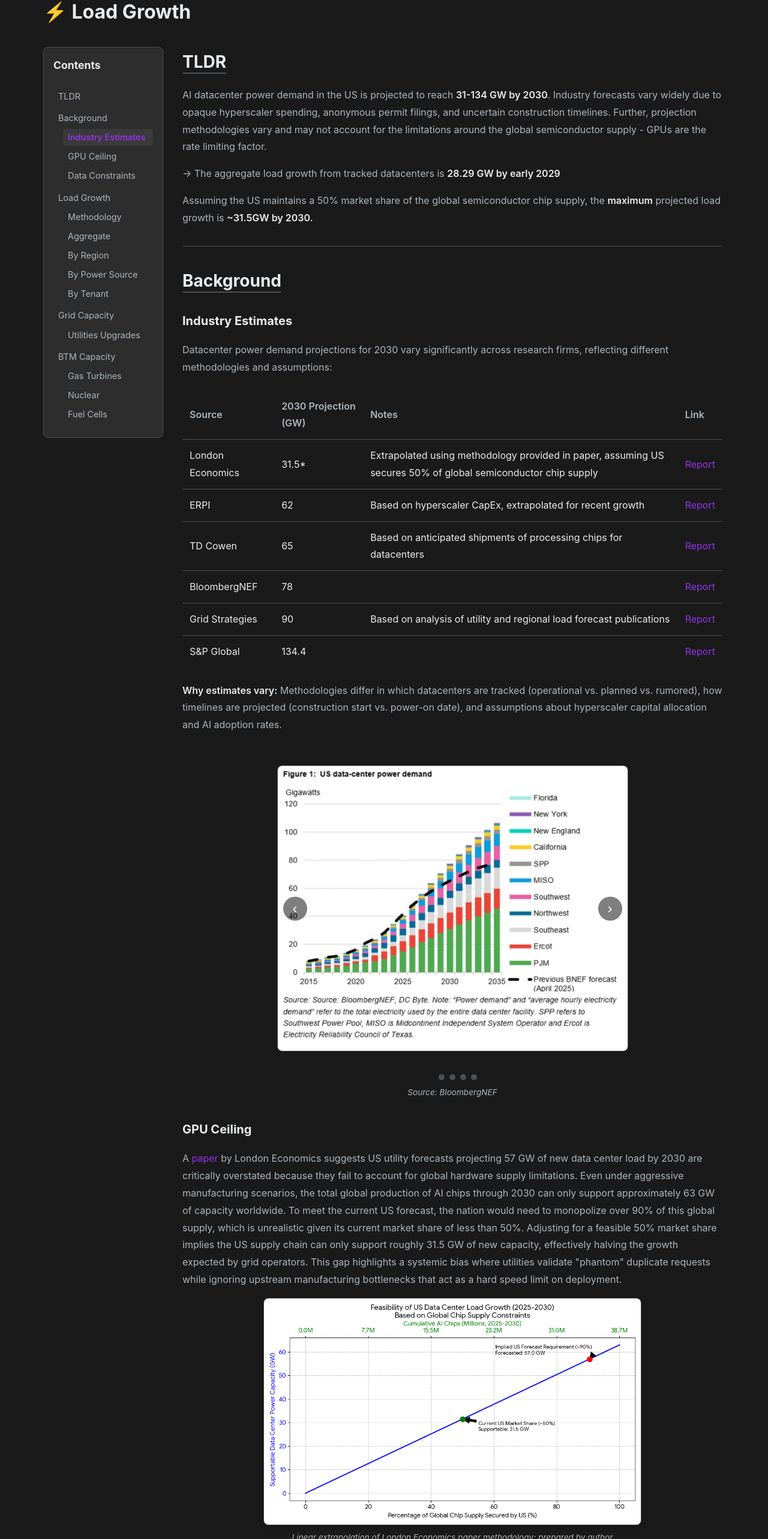
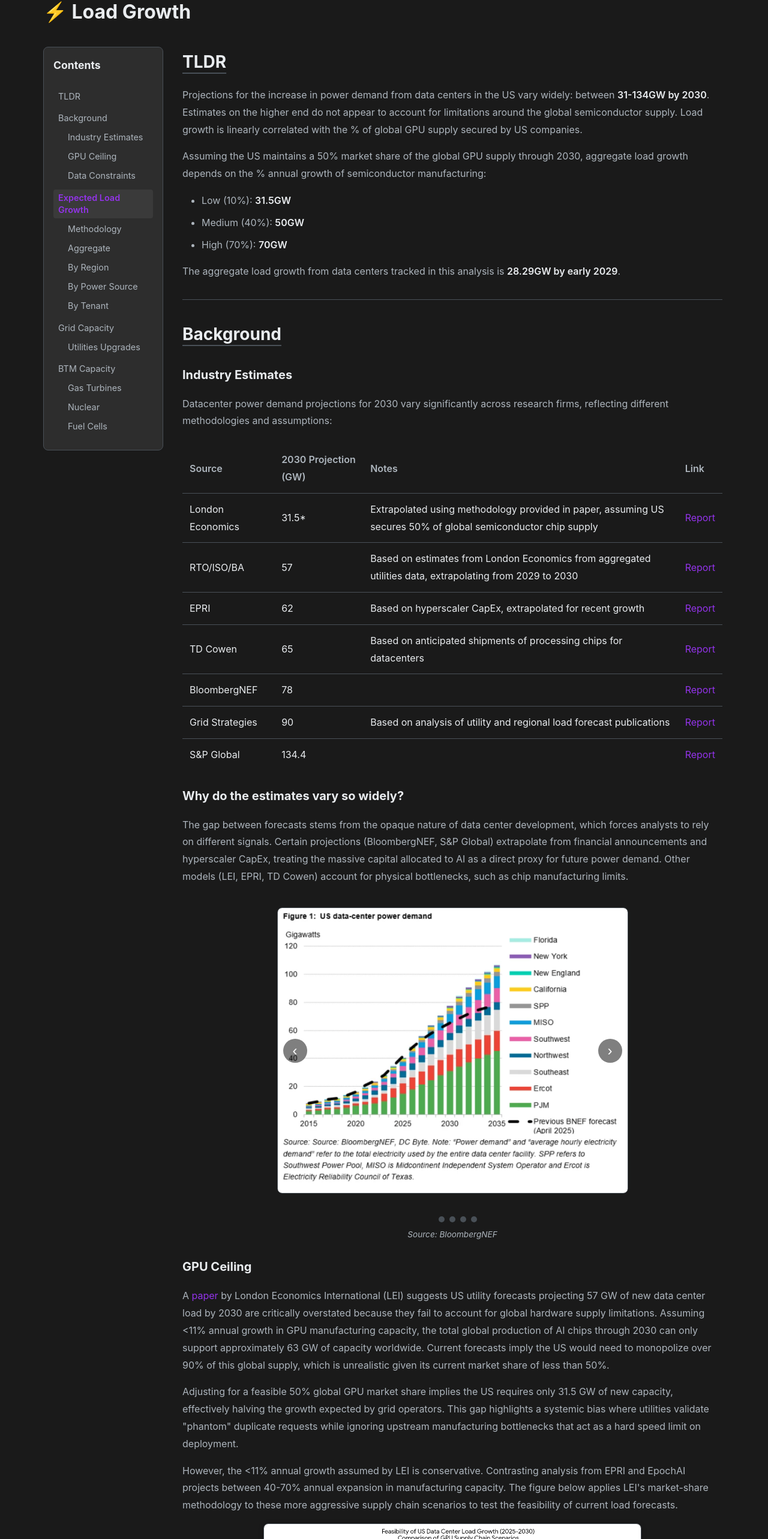
Before and after one commit to anranga95/ai-infra.fyi, a React (Vite) app: page /energy in a window 1280 px wide. Shown: the part 109-2675 px from the top of the page at 60% size. Built offline with nearby package versions, Linux system fonts and the light colour scheme.

Commit message:
Updated load growth page with epri supply chain

```diff
--- a/src/pages/LoadGrowthPage.tsx
+++ b/src/pages/LoadGrowthPage.tsx
@@ -13,7 +13,7 @@ function ImageCarousel({ images }: { images: { src: string; alt: string }[] }) {
   };
 
   return (
-    <div style={{ maxWidth: '65%', margin: '2rem auto' }}>
+    <div style={{ maxWidth: '65%', margin: '1rem auto' }}>
       <div style={{ position: 'relative', height: '520px', display: 'flex', alignItems: 'center', justifyContent: 'center' }}>
         <div style={{ position: 'relative', maxHeight: '100%', maxWidth: '100%', overflow: 'hidden', borderRadius: '8px' }}>
           <img
@@ -96,7 +96,7 @@ function ImageCarousel({ images }: { images: { src: string; alt: string }[] }) {
       {/* Caption */}
       <p style={{ fontSize: '0.85rem', color: 'var(--text-secondary)', fontStyle: 'italic', marginTop: '0.5rem', textAlign: 'center' }}>
         {currentIndex === 0 && 'Source: BloombergNEF'}
-        {currentIndex === 1 && 'Source: ERPI and EpochAI'}
+        {currentIndex === 1 && 'Source: EPRI and EpochAI'}
         {currentIndex === 2 && 'Source: GridStrategies'}
         {currentIndex === 3 && 'Source: S&P Global'}
         {currentIndex === 4 && 'Source: London Economics'}
@@ -244,7 +244,7 @@ function LoadGrowthPage() {
                   onClick={(e) => handleTocClick(e, 'load-growth')}
                   className={activeSection === 'load-growth' ? 'active' : ''}
                 >
-                  Load Growth
+                  Expected Load Growth
                 </a>
                 <ul style={{ listStyle: 'none', paddingLeft: '1rem', margin: '0.25rem 0' }}>
                   <li style={{ margin: '0.25rem 0' }}>
@@ -368,13 +368,18 @@ function LoadGrowthPage() {
         <div className="framework-content">
           <h2 id="tldr" style={{ marginTop: 0 }}>TLDR</h2>
           <p>
-            AI datacenter power demand in the US is projected to reach <strong>31-134 GW by 2030</strong>. Industry forecasts vary widely due to opaque hyperscaler spending, anonymous permit filings, and uncertain construction timelines. Further, projection methodologies vary and may not account for the limitations around the global semiconductor supply - GPUs are the rate limiting factor.
+            Projections for the increase in power demand from data centers in the US vary widely: between <strong>31-134GW by 2030</strong>. Estimates on the higher end do not appear to account for limitations around the global semiconductor supply. Load growth is linearly correlated with the % of global GPU supply secured by US companies.
           </p>
           <p>
-            → The aggregate load growth from tracked datacenters is <strong>28.29 GW by early 2029</strong>
+            Assuming the US maintains a 50% market share of the global GPU supply through 2030, aggregate load growth depends on the % annual growth of semiconductor manufacturing:
           </p>
+          <ul>
+            <li>Low (10%): <strong>31.5GW</strong></li>
+            <li>Medium (40%): <strong>50GW</strong></li>
+            <li>High (70%): <strong>70GW</strong></li>
+          </ul>
           <p>
-          Assuming the US maintains a 50% market share of the global semiconductor chip supply, the <strong>maximum</strong> projected load growth is <strong>~31.5GW by 2030.</strong>
+            The aggregate load growth from data centers tracked in this analysis is <strong>28.29GW by early 2029</strong>.
           </p>
 
           <hr style={{ margin: '2rem 0', border: 'none', borderTop: '1px solid var(--border)' }} />
@@ -402,7 +407,13 @@ function LoadGrowthPage() {
                 <td><a href="https://www.londoneconomics.com/wp-content/uploads/2025/07/LEI-Data-Center-Final-Report-07072025.pdf" target="_blank" rel="noopener noreferrer">Report</a></td>
               </tr>
               <tr>
-                <td>ERPI</td>
+                <td>RTO/ISO/BA</td>
+                <td>57</td>
+                <td>Based on estimates from London Economics from aggregated utilities data, extrapolating from 2029 to 2030</td>
+                <td><a href="https://www.londoneconomics.com/wp-content/uploads/2025/07/LEI-Data-Center-Final-Report-07072025.pdf" target="_blank" rel="noopener noreferrer">Report</a></td>
+              </tr>
+              <tr>
+                <td>EPRI</td>
                 <td>62</td>
                 <td>Based on hyperscaler CapEx, extrapolated for recent growth</td>
                 <td><a href="https://www.epri.com/research/products/000000003002033669" target="_blank" rel="noopener noreferrer">Report</a></td>
@@ -433,14 +444,14 @@ function LoadGrowthPage() {
               </tr>
             </tbody>
           </table>
+          <h3>Why do the estimates vary so widely?</h3>
           <p>
-            <strong>Why estimates vary:</strong> Methodologies differ in which datacenters are tracked (operational vs. planned vs. rumored), how timelines are projected (construction start vs. power-on date), and assumptions about hyperscaler capital allocation and AI adoption rates.
+            The gap between forecasts stems from the opaque nature of data center development, which forces analysts to rely on different signals. Certain projections (BloombergNEF, S&P Global) extrapolate from financial announcements and hyperscaler CapEx, treating the massive capital allocated to AI as a direct proxy for future power demand. Other models (LEI, EPRI, TD Cowen) account for physical bottlenecks, such as chip manufacturing limits.
           </p>
-
           <ImageCarousel
             images={[
               { src: '/images/bloomberg nef plot.png', alt: 'BloombergNEF Projection' },
-              { src: '/images/erpi plot.png', alt: 'ERPI Projection' },
+              { src: '/images/epri plot.png', alt: 'EPRI Projection' },
               { src: '/images/grid strategies plot.png', alt: 'Grid Strategies Projection' },
               { src: '/images/sp plot.png', alt: 'S&P Global Projection' },
               { src: '/images/le plot.png', alt: 'London Economics Projection' }
@@ -449,36 +460,38 @@ function LoadGrowthPage() {
 
           <h3 id="gpu-ceiling">GPU Ceiling</h3>
           <p>
-            A <a href="https://www.londoneconomics.com/wp-content/uploads/2025/07/LEI-Data-Center-Final-Report-07072025.pdf" target="_blank" rel="noopener noreferrer">paper</a> by London Economics suggests US utility forecasts projecting 57 GW of new data center load by 2030 are critically overstated because they fail to account for global hardware supply limitations. Even under aggressive manufacturing scenarios, the total global production of AI chips through 2030 can only support approximately 63 GW of capacity worldwide. To meet the current US forecast, the nation would need to monopolize over 90% of this global supply, which is unrealistic given its current market share of less than 50%. Adjusting for a feasible 50% market share implies the US supply chain can only support roughly 31.5 GW of new capacity, effectively halving the growth expected by grid operators. This gap highlights a systemic bias where utilities validate "phantom" duplicate requests while ignoring upstream manufacturing bottlenecks that act as a hard speed limit on deployment.
+            A <a href="https://www.londoneconomics.com/wp-content/uploads/2025/07/LEI-Data-Center-Final-Report-07072025.pdf" target="_blank" rel="noopener noreferrer">paper</a> by London Economics International (LEI) suggests US utility forecasts projecting 57 GW of new data center load by 2030 are critically overstated because they fail to account for global hardware supply limitations. Assuming &lt;11% annual growth in GPU manufacturing capacity, the total global production of AI chips through 2030 can only support approximately 63 GW of capacity worldwide. Current forecasts imply the US would need to monopolize over 90% of this global supply, which is unrealistic given its current market share of less than 50%.
+          </p>
+          <p>
+            Adjusting for a feasible 50% global GPU market share implies the US requires only 31.5 GW of new capacity, effectively halving the growth expected by grid operators. This gap highlights a systemic bias where utilities validate "phantom" duplicate requests while ignoring upstream manufacturing bottlenecks that act as a hard speed limit on deployment.
+          </p>
+          <p>
+            However, the &lt;11% annual growth assumed by LEI is conservative. Contrasting analysis from EPRI and EpochAI projects between 40-70% annual expansion in manufacturing capacity. The figure below applies LEI's market-share methodology to these more aggressive supply chain scenarios to test the feasibility of current load forecasts.
           </p>
           <div style={{ maxWidth: '70%', margin: '1rem auto 0' }}>
             <img
-              src="/images/chip constraint plot.png"
-              alt="GPU Chip Constraints"
+              src="/images/gpu supply vs load growth.png"
+              alt="GPU Supply vs Load Growth"
               className="data-image"
               style={{ width: '100%', display: 'block' }}
             />
             <p style={{ fontSize: '0.85rem', color: 'var(--text-secondary)', fontStyle: 'italic', marginTop: '0.5rem', textAlign: 'center' }}>
-              Linear extrapolation of London Economics paper methodology; prepared by author
+              Linear extrapolation of LEI market-share methodology with EPRI/EpochAI estimates for GPU supply growth; prepared by author
             </p>
           </div>
 
           <h3 id="data-constraints">Data Constraints</h3>
           <p>Forecasting datacenter load growth faces significant challenges:</p>
           <ul>
-            <li><strong>Opaque hyperscaler spending:</strong> Free cash flow allocation to datacenter infrastructure is not publicly disclosed in granular detail</li>
-            <li><strong>Anonymous permitting:</strong> Many large datacenter applications are filed under shell corporations, obscuring tenant identity and deployment timeline</li>
-            <li><strong>Limited construction visibility:</strong> Progress tracking relies primarily on satellite imagery and sporadic regulatory filings</li>
-            <li><strong>Supply chain opacity:</strong> GPU, networking, and power equipment delivery schedules are closely guarded commercial information</li>
-            <li><strong>Interconnection uncertainty:</strong> Queue positions don't guarantee construction; ~20-45% of projects suspend or withdraw</li>
-            <li><strong>Power source variability:</strong> Behind-the-meter vs. grid-connected deployment decisions shift based on local utility capacity</li>
-            <li><strong>Tenant consolidation:</strong> Hyperscalers may cancel, delay, or relocate projects based on evolving AI strategy</li>
+            <li><strong>Shell Corp Obfuscation:</strong> Major hyperscalers file permits under anonymous LLCs, obscuring true tenant identity and intended capacity.</li>
+            <li><strong>Construction vs. Energization Lag:</strong> Satellite imagery tracks exterior progress, but cannot confirm the delivery of power and cooling equipment required for "live" load.</li>
+            <li><strong>Interconnection Attrition:</strong> Grid queue positions are unreliable indicators of energization; historically, ~20-45% of projects suspend or withdraw.</li>
           </ul>
 
           <hr style={{ margin: '2rem 0', border: 'none', borderTop: '1px solid var(--border)' }} />
 
-          <h2 id="load-growth">Load Growth</h2>
-          <p>→ Projected <strong>28.29 GW</strong> by early <strong>2029</strong> (within estimates considering GPU Ceiling)</p>
+          <h2 id="load-growth">Expected Load Growth</h2>
+          <p>→ Forecasted <strong>28.29 GW</strong> by early <strong>2029</strong></p>
 
           <h3 id="methodology">Methodology</h3>
           <p>
```
Also changed, not shown: public/images/epri plot.png (renamed from public/images/erpi plot.png), public/images/gpu supply vs load growth.png (added).
